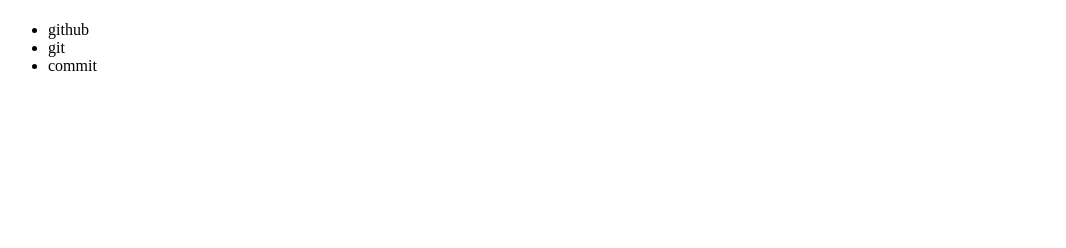
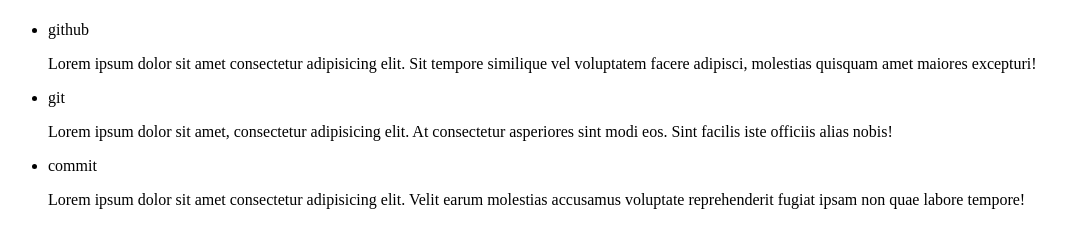
Before and after one commit to Aryadarrenp/post-test, a plain HTML site: page index.html in a window 1280 px wide. Shown: the whole page, without its empty margins (0-1066 px from the left). Drawn offline with Linux system fonts and the light colour scheme.

Commit message:
nambah paragraf

```diff
--- a/index.html
+++ b/index.html
@@ -10,9 +10,9 @@
 <div>
     <h1></h1>
     <ul>
-        <li>github</li>
-        <li>git</li>
-        <li>commit</li>
+        <li>github <p>Lorem ipsum dolor sit amet consectetur adipisicing elit. Sit tempore similique vel voluptatem facere adipisci, molestias quisquam amet maiores excepturi!</p></li>
+        <li>git <p>Lorem ipsum dolor sit amet, consectetur adipisicing elit. At consectetur asperiores sint modi eos. Sint facilis iste officiis alias nobis!</p></li>
+        <li>commit <p>Lorem ipsum dolor sit amet consectetur adipisicing elit. Velit earum molestias accusamus voluptate reprehenderit fugiat ipsam non quae labore tempore!</p></li>
     </ul>
 </div>
 </body>
```
